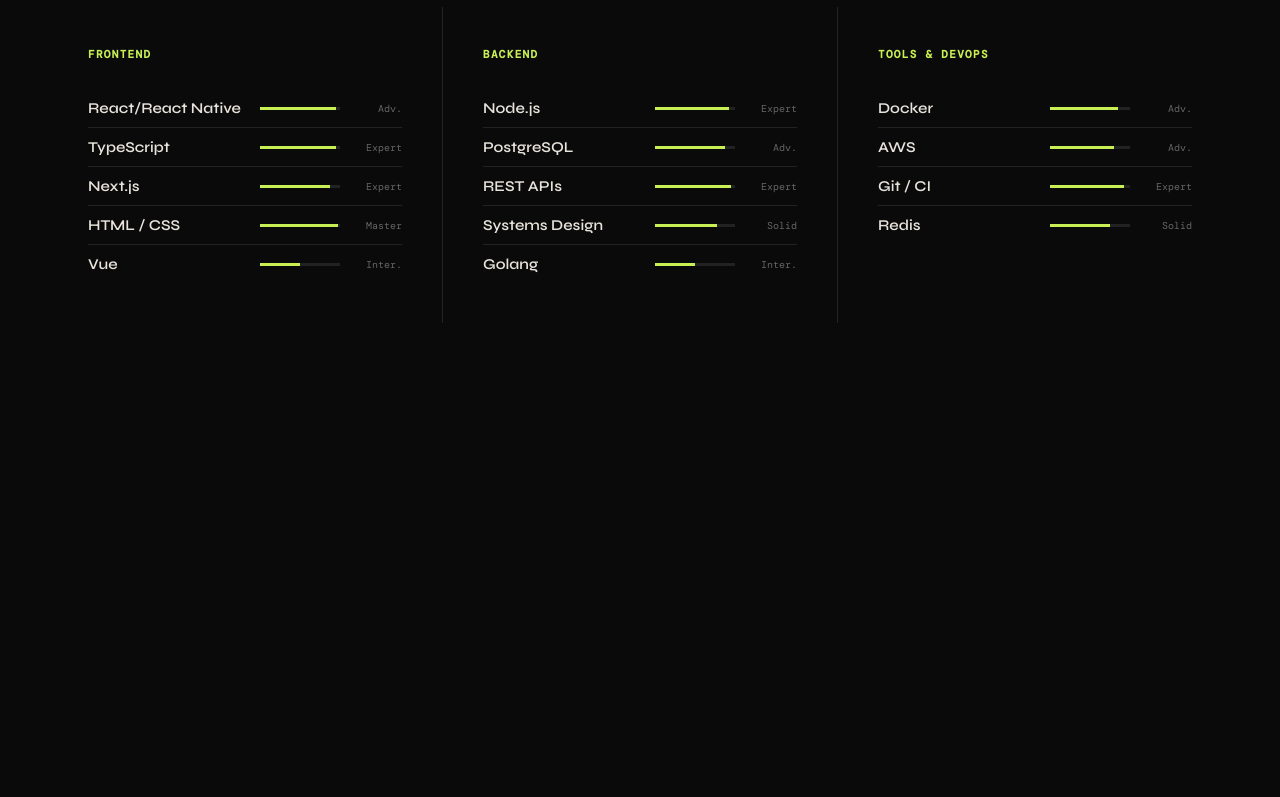
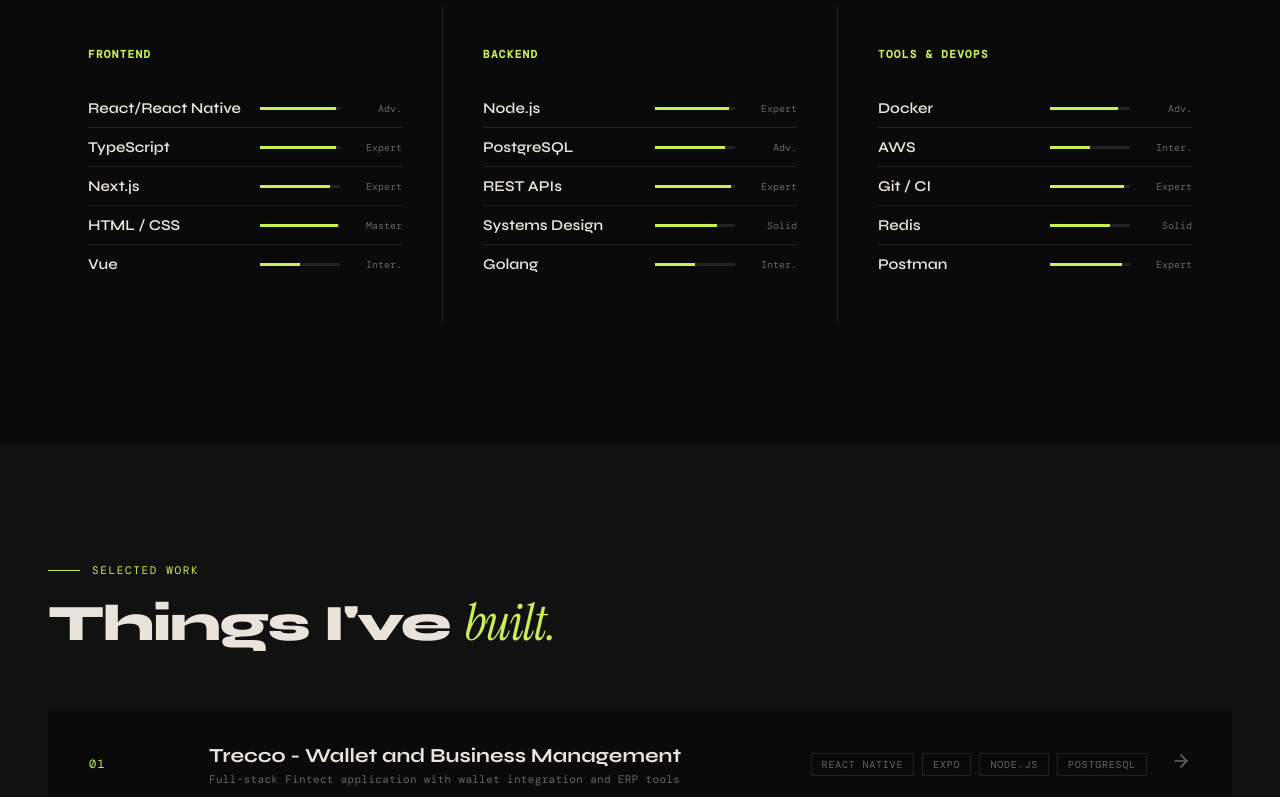
Before and after one commit to bryangodson/_portfolio, a Vue app: page / in a window 1280 px wide. Shown: the part 2000-2797 px from the top of the page. Before the commit the page ends 2443 px from the top, so only its background shows below. Built offline with nearby package versions, Linux system fonts and the light colour scheme; a web font is replaced by a local one.

Commit message:
feat:add work section

```diff
--- a/src/App.vue
+++ b/src/App.vue
@@ -3,6 +3,7 @@
 import HeroSection from "./components/HeroSection.vue"
 import AboutSection    from './components/AboutSection.vue'
 import SkillsSection from "./components/SkillsSection.vue"
+import WorkSection from "./components/WorkSection.vue"
 </script>
 
 <template>
@@ -11,6 +12,7 @@
     <HeroSection/>
     <AboutSection/>
     <SkillsSection/>
+    <WorkSection/>
   </div>
 </template>
 
--- a/src/components/SkillsSection.vue
+++ b/src/components/SkillsSection.vue
@@ -134,10 +134,31 @@
         {
           category: 'Tools & DevOps',
           skills: [
-            { name: 'Docker',    pct: '85%', level: 'Adv.'   },
-            { name: 'AWS',       pct: '80%', level: 'Adv.'   },
-            { name: 'Git / CI',  pct: '92%', level: 'Expert' },
-            { name: 'Redis',     pct: '75%', level: 'Solid'  },
+            {
+              name: 'Docker',
+              pct: '85%',
+              level: 'Adv.'
+            },
+            {
+              name: 'AWS',
+              pct: '50%',
+              level: 'Inter.'
+            },
+            {
+              name: 'Git / CI',
+              pct: '92%',
+              level: 'Expert'
+            },
+            {
+              name: 'Redis',
+              pct: '75%',
+              level: 'Solid'
+            },
+            {
+              name:'Postman',
+              pct:'90%',
+              level:'Expert'
+            }
           ],
         },
       ],
@@ -216,6 +237,7 @@
 
 /* progress bar */
 .skill-item__bar-wrap {
+
   width: 80px; height: 3px;
   background: var(--border);
   position: relative;
--- /dev/null
+++ b/src/components/WorkItem.vue
@@ -0,0 +1,99 @@
+<template>
+  <div class="work-item__inner">
+
+    <!-- project number (e.g. "01") -->
+    <span class="work-item__num">{{ project.num }}</span>
+
+    <!-- title + description block -->
+    <div class="work-item__info">
+      <h3 class="work-item__title">{{ project.title }}</h3>
+      <p class="work-item__desc">{{ project.description }}</p>
+    </div>
+
+    <!-- tech tags — v-for over the project's tags array -->
+    <div class="work-item__tags">
+      <span
+        v-for="tag in project.tags"
+        :key="tag"
+        class="tag"
+      >
+        {{ tag }}
+      </span>
+    </div>
+
+  </div>
+</template>
+
+<script>
+export default {
+  name: 'WorkItem',
+
+  // props definition
+  // props declares what data this component EXPECTS to receive from its parent.
+  // Here we expect a single "project" prop which must be an Object.
+  // Vue will warn in the console if the wrong type is passed.
+  props: {
+    project: {
+      type: Object,
+      required: true, // this prop is mandatory — parent MUST provide it
+    },
+  },
+
+  // No data() here — this component is purely driven by props.
+  // No methods either — it just displays what it's given.
+}
+</script>
+
+<style scoped>
+/* inner layout: num | info | tags */
+.work-item__inner {
+  display: grid;
+  grid-template-columns: 80px 1fr auto;
+  align-items: center;
+  gap: 40px;
+  width: 100%;
+}
+
+/* number */
+.work-item__num {
+  font-family: var(--font-mono);
+  font-size: 12px;
+  color: var(--accent);
+  letter-spacing: 0.1em;
+}
+
+/* info */
+.work-item__title {
+  font-size: 20px;
+  font-weight: 700;
+  margin-bottom: 4px;
+}
+.work-item__desc {
+  font-family: var(--font-mono);
+  font-size: 11px;
+  color: var(--muted);
+  letter-spacing: 0.03em;
+}
+
+/* tags  */
+.work-item__tags {
+  display: flex;
+  gap: 8px;
+  flex-wrap: wrap;
+}
+.tag {
+  font-family: var(--font-mono);
+  font-size: 10px;
+  letter-spacing: 0.08em;
+  text-transform: uppercase;
+  color: var(--muted);
+  border: 1px solid var(--border);
+  padding: 4px 10px;
+}
+
+/* mobile — hide tags to save space*/
+@media (max-width: 900px) {
+  .work-item__inner { grid-template-columns: 60px 1fr; gap: 16px; }
+  .work-item__tags  { display: none; }
+}
+</style>
--- /dev/null
+++ b/src/components/WorkSection.vue
@@ -0,0 +1,216 @@
+<template>
+  <section class="work section-pad" id="work">
+
+    <div class="section-label">Selected work</div>
+    <h2 class="section-title">Things I've <em>built.</em></h2>
+
+    <div class="work__grid">
+
+      <!--
+        v-for renders one project row per item in the "projects" array.
+
+        :class applies "work-item--inactive" when project.inProgress is true
+        (disables pointer and dims the row).
+
+        :href dynamically sets the link destination from project.link.
+
+        We use <a> for live projects and <div> for in-progress — see v-if below.
+      -->
+      <template v-for="project in projects" :key="project.id">
+
+        <!--
+          v-if renders this element ONLY when project.inProgress is falsy.
+          renders as a real <a> link for completed projects.
+        -->
+        <a
+          v-if="!project.inProgress"
+          :href="project.link"
+          class="work-item fade-up"
+        >
+          <WorkItem :project="project" />
+          <!-- arrow icon for live projects -->
+          <span class="work-item__arrow"><ArrowRight :size="20"/> </span>
+        </a>
+
+        <!--
+          v-else renders when project.inProgress is true.
+        -->
+        <div v-else class="work-item work-item--inactive fade-up">
+          <WorkItem :project="project" />
+          <!-- Badge instead of arrow -->
+          <span class="work-item__badge">In Progress</span>
+        </div>
+
+      </template>
+
+    </div>
+  </section>
+</template>
+
+<script lang="ts">
+// import child component
+// WorkItem handles the inner content of each row (number, title, tags).
+// splitting it out keeps this file focused on the list logic.
+import WorkItem from './WorkItem.vue'
+import {ArrowRight} from "lucide-vue-next"
+export default {
+  name: 'WorkSection',
+
+  // register components used in <template>
+  components: { WorkItem ,ArrowRight},
+
+  data() {
+    return {
+      // Project data — each object maps to one row in the list
+      projects: [
+        {
+          id: 1,
+          num: '01',
+          title: 'Trecco - Wallet and Business Management',
+          description: 'Full-stack Fintect application with wallet integration and ERP tools',
+          tags: ['React Native','Expo', 'Node.js', 'PostgreSQL'],
+          link: '#',
+          inProgress: false,
+        },
+        {
+          id: 2,
+          num: '02',
+          title: 'Negxux - E-Commerce Platform',
+          description: 'Multi-vendor marketplace with Flutterwave Checkout, admin panel, and inventory management',
+          tags: ['TypeScript', 'Next.js', 'React Native'],
+          link: '#',
+          inProgress: true,
+        },
+        {
+          id: 3,
+          num: '03',
+          title: 'payflow — Payment request for businesses',
+          description: 'A centralised platform for collection payments from customers in an efficient manner.',
+          tags: ['Golang', 'React Native', 'Docker'],
+          link: '#',
+          inProgress: true,
+        },
+        {
+          id: 4,
+          num: '04',
+          title: 'TEL- A full nextjs website for an NGO.',
+          description: 'The Essence League; fully managed web app for collecting donations, showcasing events and news',
+          tags: ['Next.js', 'TailwindCss', 'REST API'],
+          link: '#',
+          inProgress: false,
+        },
+        // {
+        //   id: 5,
+        //   num: '05',
+        //   title: 'LinkDrop',
+        //   description: 'OAuth2 + JWT auth service with refresh tokens, rate limiting, and session management',
+        //   tags: ['Node.js', 'PostgreSQL', 'Redis'],
+        //   link: '#',
+        //   inProgress: false,
+        // },
+        // {
+        //   id: 6,
+        //   num: '06',
+        //   title: 'NeuralNotes — AI Note-Taking App',
+        //   description: 'AI-powered knowledge base with embeddings, semantic search, and GPT-4 summaries',
+        //   tags: ['React', 'Python', 'OpenAI'],
+        //   link: '#',
+        //   inProgress: true, // this project gets the "In Progress" badge
+        // },
+      ],
+    }
+  },
+
+  mounted() {
+    // ── Scroll-triggered fade-in for each project row ─────────────────────
+    const observer = new IntersectionObserver(
+      (entries) => {
+        entries.forEach((entry) => {
+          if (entry.isIntersecting) {
+            entry.target.classList.add('visible')
+            observer.unobserve(entry.target)
+          }
+        })
+      },
+      { threshold: 0.1 } // fire when just 10% is visible (rows are tall)
+    )
+    this.$el.querySelectorAll('.fade-up').forEach((el) => observer.observe(el))
+  },
+}
+</script>
+
+<style scoped>
+/*  section background  */
+.work { background: var(--surface); }
+
+/* stacked list  */
+.work__grid {
+  display: flex;
+  flex-direction: column;
+  gap: 1px;         /* 1px gap creates a visible divider between rows */
+  margin-top: 60px;
+}
+
+/* project row — shared styles */
+.work-item {
+  display: grid;
+  grid-template-columns: 1fr auto; /* content left, arrow/badge right */
+  align-items: center;
+  gap: 24px;
+  background: var(--bg);
+  padding: 32px 40px;
+  border: 1px solid transparent;
+  transition: border-color 0.3s;
+  text-decoration: none;
+  color: var(--text);
+  position: relative;
+  overflow: hidden;
+}
+
+/* subtle green wash on hover */
+.work-item::before {
+  content: '';
+  position: absolute; inset: 0;
+  background: linear-gradient(90deg, var(--accent) 0%, transparent 60%);
+  opacity: 0;
+  transition: opacity 0.4s;
+}
+.work-item:hover { border-color: var(--accent); }
+.work-item:hover::before { opacity: 0.04; }
+
+/* in-progress state  */
+.work-item--inactive {
+  opacity: 0.5;
+  pointer-events: none; /* prevents hover / click */
+}
+
+/* arrow  */
+.work-item__arrow {
+  font-size: 20px;
+  color: var(--muted);
+  transition: transform 0.3s, color 0.3s;
+  flex-shrink: 0;
+}
+.work-item:hover .work-item__arrow {
+  transform: translate(4px, -4px);
+  color: var(--accent);
+}
+
+/* "In Progress" badge */
+.work-item__badge {
+  font-family: var(--font-mono);
+  font-size: 10px;
+  color: var(--accent2);
+  border: 1px solid var(--accent2);
+  padding: 3px 8px;
+  letter-spacing: 0.08em;
+  text-transform: uppercase;
+  white-space: nowrap;
+  flex-shrink: 0;
+}
+
+/* mobile */
+@media (max-width: 900px) {
+  .work-item { padding: 24px; }
+}
+</style>
```
